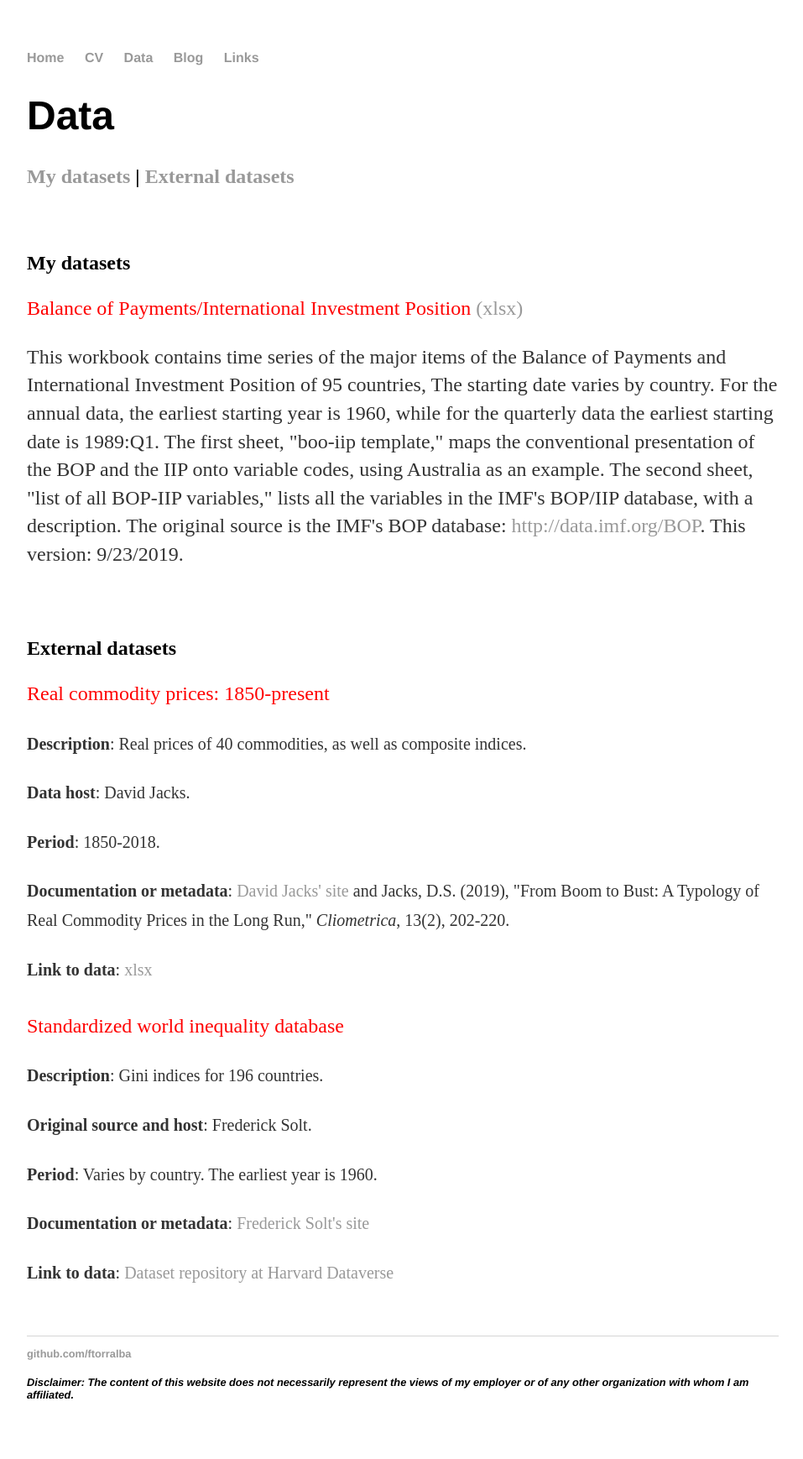
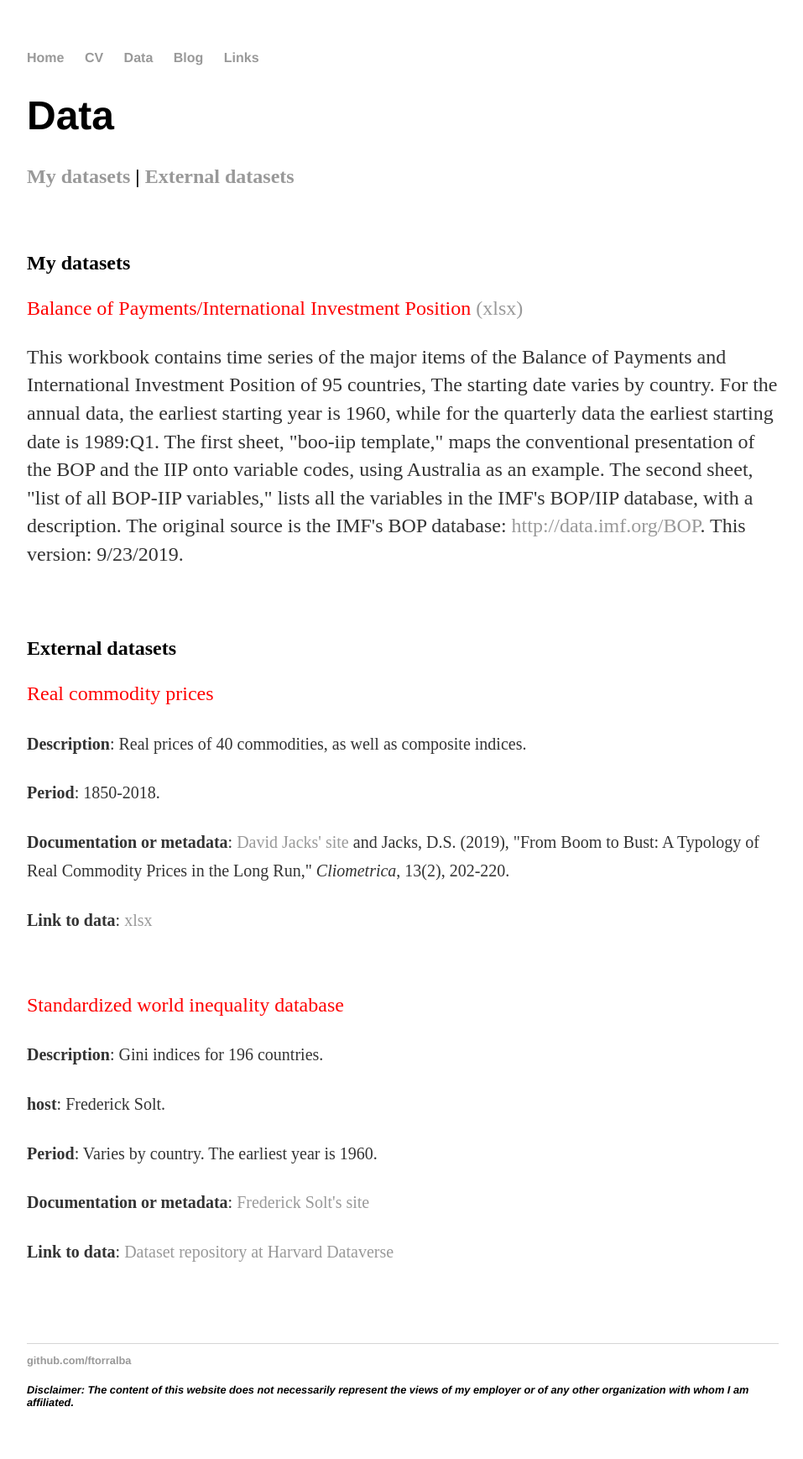
Before and after one commit to ftorralba/ftorralba.github.io, a Jekyll site: the page built from data.html, in a window 1280 px wide. Shown: the whole page at 84% size, without its empty margins (160-1117 px from the left). Built offline with Jekyll 4.4.1, drawn with Linux system fonts in a browser that asks for light colours.

Commit message:
Update data.html

```diff
--- a/data.html
+++ b/data.html
@@ -24,11 +24,9 @@ title: Data
 	<br />
   <h2 id="external_datasets">External datasets</h2>
 	<p>
-  <font color="red">Real commodity prices: 1850-present</font><small>
+  <font color="red">Real commodity prices</font><small>
 	<p>
 		<b>Description</b>: Real prices of 40 commodities, as well as composite indices.
-	<p>
-		<b>Data host</b>: David Jacks.
 	<p>
 		<b>Period</b>: 1850-2018.
 	<p>
@@ -38,12 +36,13 @@ title: Data
 		</small>
 	<br />
 	<br />
+	<br />
 
  <font color="red">Standardized world inequality database</font><small>
 	<p>
 		<b>Description</b>: Gini indices for 196 countries.
 	<p>
-		<b>Original source and host</b>: Frederick Solt.
+		<b>host</b>: Frederick Solt.
 	<p>
 		<b>Period</b>: Varies by country. The earliest year is 1960.
 	<p>
@@ -53,5 +52,6 @@ title: Data
 		</small>
 	<br />
 	<br />
+	<br />
 
 </div><!-- /.container -->
```
